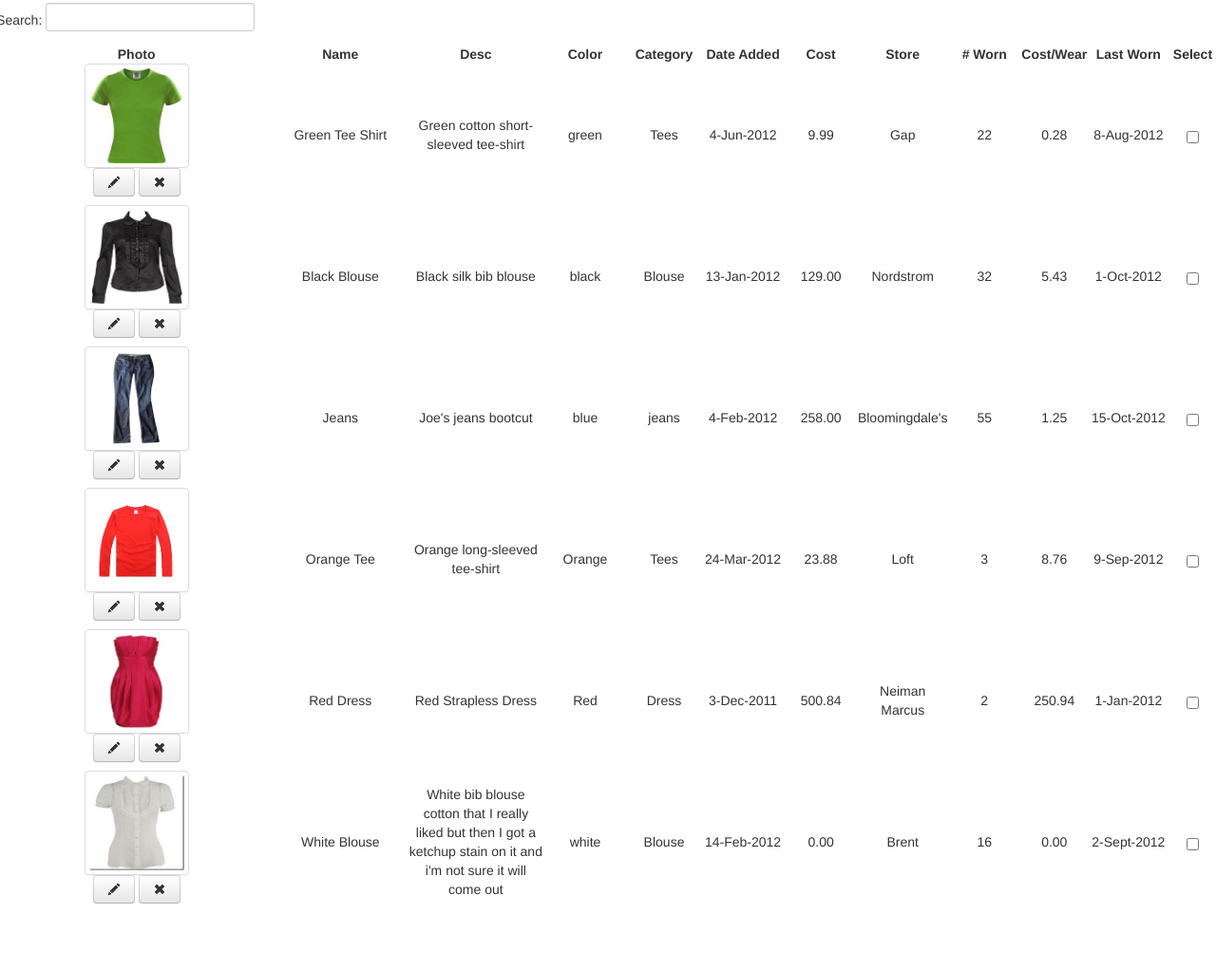
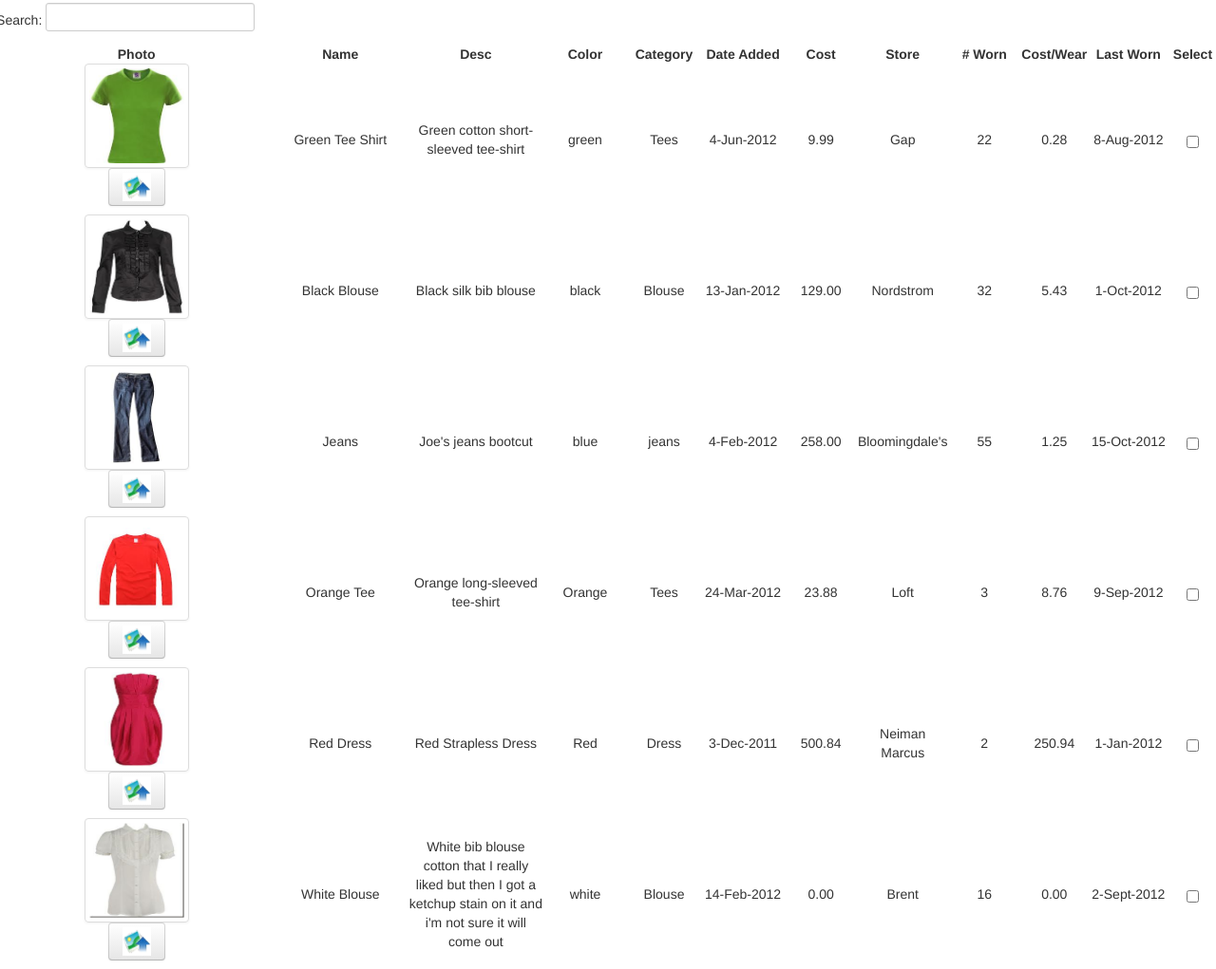
Before and after one commit to rachelpost/Clothes, a plain HTML site: page index.html in a window 1280 px wide. Shown: the part 666-1687 px from the top of the page at 95% size. Before the commit the page ends 1627 px from the top, so only its background shows below. Drawn offline with Linux system fonts and the light colour scheme.

Commit message:
image upload

```diff
--- a/bootstrap/js/clothes.js
+++ b/bootstrap/js/clothes.js
@@ -316,9 +316,8 @@ function getFileUploadDiv(){
 
 	var result = "<div class=\"fileupload fileupload-new\" data-provides=\"fileupload\">"+
     "<div class=\"fileupload-preview thumbnail\" style=\"max-width: 100px; max-height: 100px; width: 100px; height: 100px;\"></div>"+
-    "<div><div class=\"btn btn-file\"><span class=\"fileupload-new\"><i class=\"icon-pencil\"></i></span>"+
-    "<span class=\"fileupload-exists\"><i class=\"icon-pencil\"></i></span><input type=\"file\" /></div>"+
-    "<a href=\"#\" class=\"btn fileupload-exists\" data-dismiss=\"fileupload\"><i class=\"icon-remove\"></i></a>"+
+    "<div><div class=\"btn btn-file\"><span class=\"fileupload-new\"><img class=\"iconImg\" src=\"images/uploadIcon66.png\"></span>"+
+    "<span class=\"fileupload-exists\"><img class=\"iconImg\" src=\"images/uploadIcon66.png\"></span><input type=\"file\" /></div>"+
     "</div></div>";
 
 	return result;
--- a/index.html
+++ b/index.html
@@ -133,11 +133,10 @@ $(document).ready(function() {
 	   					</div>
 	   					<div>
 	   						<div class="btn btn-file">
-	   							<span class="fileupload-new"><i class="icon-pencil"></i></span>
-	   							<span class="fileupload-exists"><i class="icon-pencil"></i></span>
+	   							<span class="fileupload-new"><img class="iconImg" src="images/uploadIcon66.png"></span>
+	   							<span class="fileupload-exists"><img class="iconImg" src="images/uploadIcon66.png"></span>
 	   							<input type="file" />
 	   						</div>
-	   						<a href="#" class="btn fileupload-exists" data-dismiss="fileupload"><i class="icon-remove"></i></a>
 	   					</div>
 	   				</div>
 	   			</span>
@@ -166,11 +165,10 @@ $(document).ready(function() {
 	   					</div>
 	   					<div>
 	   						<div class="btn btn-file">
-	   							<span class="fileupload-new"><i class="icon-pencil"></i></span>
-	   							<span class="fileupload-exists"><i class="icon-pencil"></i></span>
+	   							<span class="fileupload-new"><img class="iconImg" src="images/uploadIcon66.png"></span>
+	   							<span class="fileupload-exists"><img class="iconImg" src="images/uploadIcon66.png"></span>
 	   							<input type="file" />
 	   						</div>
-	   						<a href="#" class="btn fileupload-exists" data-dismiss="fileupload"><i class="icon-remove"></i></a>
 	   					</div>
 	   				</div>
 	   			</span>
@@ -198,11 +196,10 @@ $(document).ready(function() {
 	   					</div>
 	   					<div>
 	   						<div class="btn btn-file">
-	   							<span class="fileupload-new"><i class="icon-pencil"></i></span>
-	   							<span class="fileupload-exists"><i class="icon-pencil"></i></span>
+	   							<span class="fileupload-new"><img class="iconImg" src="images/uploadIcon66.png"></span>
+	   							<span class="fileupload-exists"><img class="iconImg" src="images/uploadIcon66.png"></span>
 	   							<input type="file" />
 	   						</div>
-	   						<a href="#" class="btn fileupload-exists" data-dismiss="fileupload"><i class="icon-remove"></i></a>
 	   					</div>
 	   				</div>
 	   			</div>
@@ -233,11 +230,10 @@ $(document).ready(function() {
 	   					</div>
 	   					<div>
 	   						<div class="btn btn-file">
-	   							<span class="fileupload-new"><i class="icon-pencil"></i></span>
-	   							<span class="fileupload-exists"><i class="icon-pencil"></i></span>
+	   							<span class="fileupload-new"><img class="iconImg" src="images/uploadIcon66.png"></span>
+	   							<span class="fileupload-exists"><img class="iconImg" src="images/uploadIcon66.png"></span>
 	   							<input type="file" />
 	   						</div>
-	   						<a href="#" class="btn fileupload-exists" data-dismiss="fileupload"><i class="icon-remove"></i></a>
 	   					</div>
 	   				</div>
 	   			</div>
@@ -267,11 +263,10 @@ $(document).ready(function() {
 	   					</div>
 	   					<div>
 	   						<div class="btn btn-file">
-	   							<span class="fileupload-new"><i class="icon-pencil"></i></span>
-	   							<span class="fileupload-exists"><i class="icon-pencil"></i></span>
+	   							<span class="fileupload-new"><img class="iconImg" src="images/uploadIcon66.png"></span>
+	   							<span class="fileupload-exists"><img class="iconImg" src="images/uploadIcon66.png"></span>
 	   							<input type="file" />
 	   						</div>
-	   						<a href="#" class="btn fileupload-exists" data-dismiss="fileupload"><i class="icon-remove"></i></a>
 	   					</div>
 	   				</div>
 	   			</div>
@@ -301,11 +296,10 @@ $(document).ready(function() {
 	   					</div>
 	   					<div>
 	   						<div class="btn btn-file">
-	   							<span class="fileupload-new"><i class="icon-pencil"></i></span>
-	   							<span class="fileupload-exists"><i class="icon-pencil"></i></span>
+	   							<span class="fileupload-new"><img class="iconImg" src="images/uploadIcon66.png"></span>
+	   							<span class="fileupload-exists"><img class="iconImg" src="images/uploadIcon66.png"></span>
 	   							<input type="file" />
 	   						</div>
-	   						<a href="#" class="btn fileupload-exists" data-dismiss="fileupload"><i class="icon-remove"></i></a>
 	   					</div>
 	   				</div>
 	   			</div>
```
Also changed, not shown: bootstrap/css/bootstrap.css, images/uploadIcon66.png (added).
